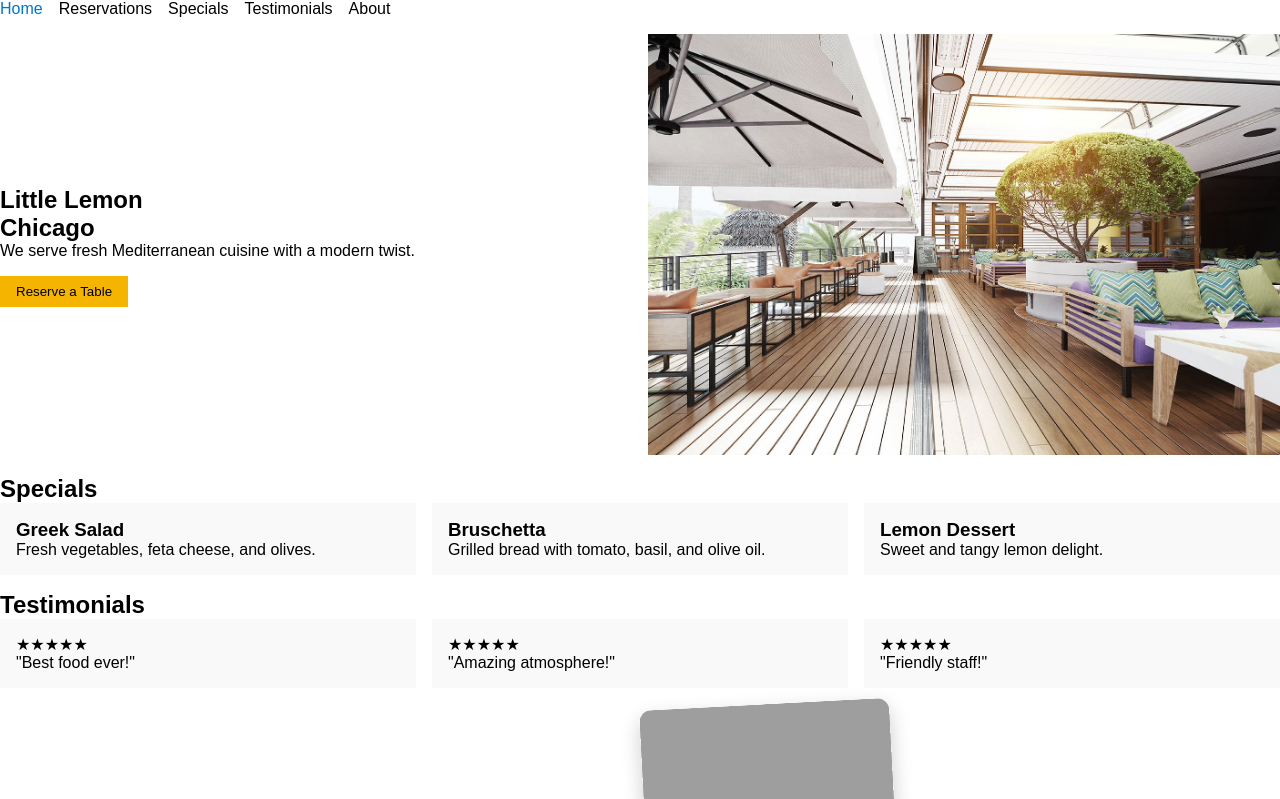
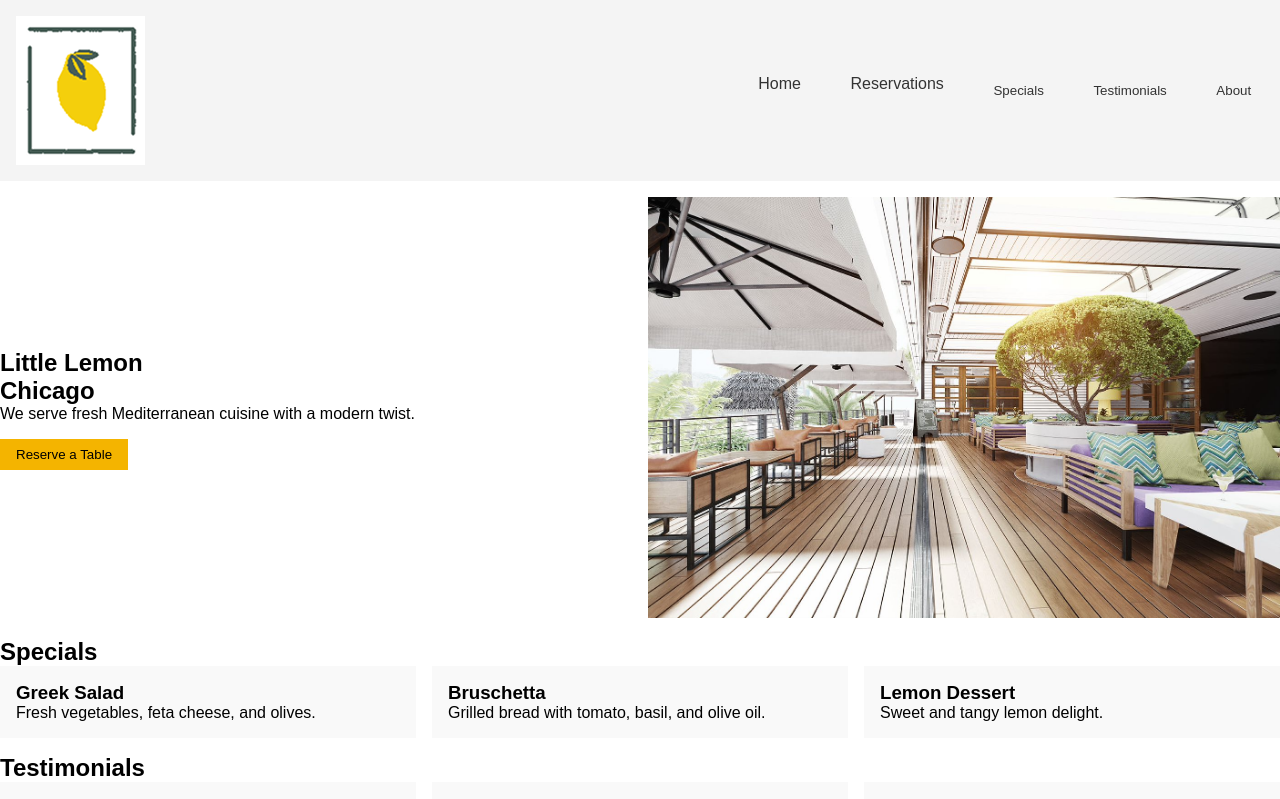
Before and after one commit to shoeib/little-lemon, a React (Create React App) app: page / in a window 1280 px wide. Shown: the top 799 px of the page. Built offline with nearby package versions, Linux system fonts and the light colour scheme; grey boxes are pictures that could not be loaded.

Commit message:
latest changes

```diff
--- a/src/components/Header.js
+++ b/src/components/Header.js
@@ -1,68 +1,61 @@
-// Header.js
-import React from "react";
-import { Link, useLocation } from "react-router-dom";
-import { Link as ScrollLink } from "react-scroll";
+import { Link, useLocation, useNavigate } from 'react-router-dom';
+import { Link as ScrollLink, scroller } from 'react-scroll';
+
+
+function NavItem({ to, label }) {
+  const location = useLocation();
+  const navigate = useNavigate();
+
+  // If it's a route (starts with "/"), use React Router's Link
+  if (to.startsWith('/')) {
+    return (
+      <li>
+        <Link to={to}>{label}</Link>
+      </li>
+    );
+  }
+
+  // Otherwise, it's a scroll section
+  const handleClick = () => {
+    if (location.pathname === '/') {
+      // Already on homepage → scroll immediately
+      scroller.scrollTo(to, {
+        smooth: true,
+        offset: -80,
+        duration: 500,
+      });
+    } else {
+      // Navigate home first, then scroll
+      navigate('/', { state: { scrollTarget: to } });
+    }
+  };
+
+  return (
+    <li>
+      <button className="nav-button" onClick={handleClick}>
+        {label}
+      </button>
+    </li>
+  );
+}
 
 function Header() {
-  const location = useLocation();
-  const isHomePage = location.pathname === "/";
+  const menuItems = [
+    { to: '/', label: 'Home' },
+    { to: '/booking', label: 'Reservations' },
+    { to: 'specials', label: 'Specials' },
+    { to: 'testimonials', label: 'Testimonials' },
+    { to: 'about', label: 'About' },
+  ];
 
   return (
-    <header className="header">
-      <nav className="navbar">
-        <ul className="nav-list">
-          {/* Always visible */}
-          <li>
-            <Link to="/" className="nav-link">
-              Home
-            </Link>
-          </li>
-          <li>
-            <Link to="/booking" className="nav-link">
-              Reservations
-            </Link>
-          </li>
-
-          {/* Specials */}
-          <li>
-            {isHomePage ? (
-              <ScrollLink to="specials" smooth={true} duration={500} className="nav-link">
-                Specials
-              </ScrollLink>
-            ) : (
-              <Link to="/#specials" className="nav-link">
-                Specials
-              </Link>
-            )}
-          </li>
-
-          {/* Testimonials */}
-          <li>
-            {isHomePage ? (
-              <ScrollLink to="testimonials" smooth={true} duration={500} className="nav-link">
-                Testimonials
-              </ScrollLink>
-            ) : (
-              <Link to="/#testimonials" className="nav-link">
-                Testimonials
-              </Link>
-            )}
-          </li>
-
-          {/* About */}
-          <li>
-            {isHomePage ? (
-              <ScrollLink to="about" smooth={true} duration={500} className="nav-link">
-                About
-              </ScrollLink>
-            ) : (
-              <Link to="/#about" className="nav-link">
-                About
-              </Link>
-            )}
-          </li>
-        </ul>
-      </nav>
+    <header className="nav-bar">
+      <img src="/navlogo.png" alt="Little Lemon Logo" className="logo" />
+      <ul>
+        {menuItems.map((item, idx) => (
+          <NavItem key={idx} {...item} />
+        ))}
+      </ul>
     </header>
   );
 }
```
Also changed, not shown: public/navlogo.png (added).
